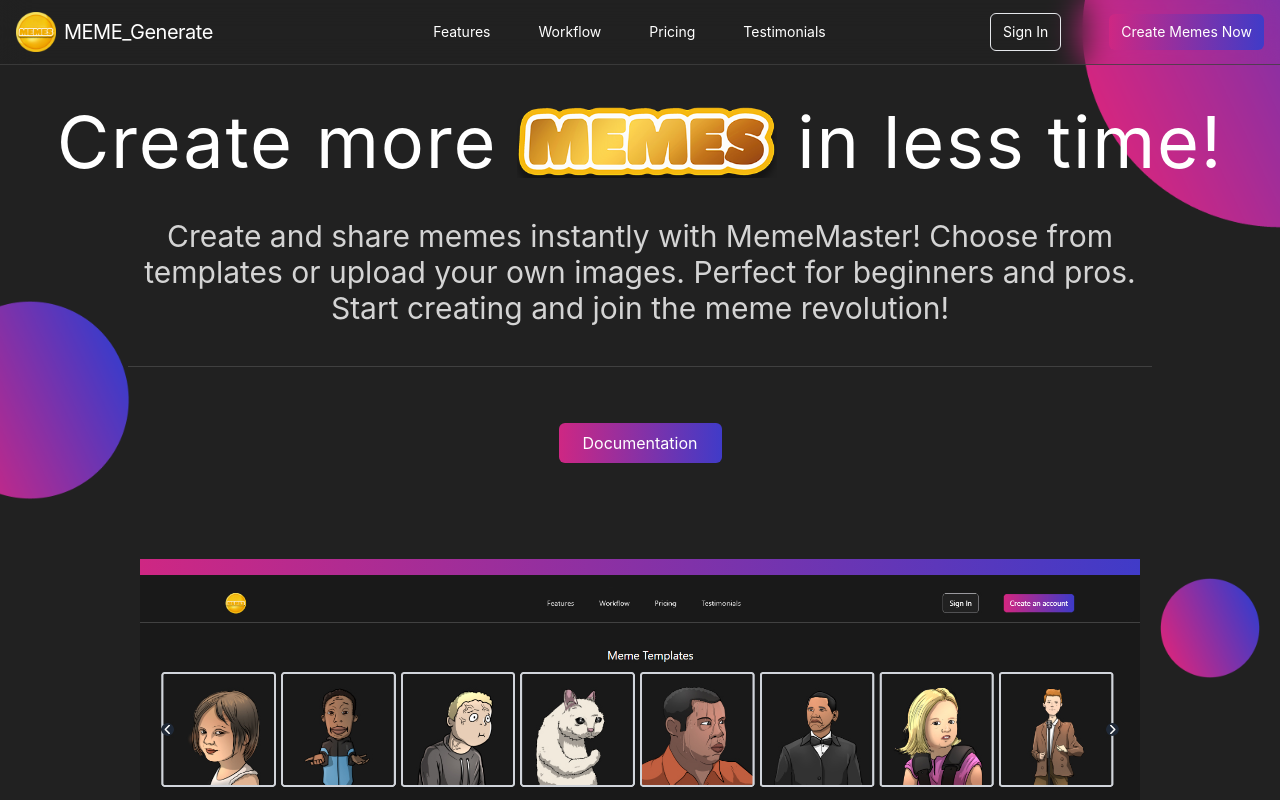
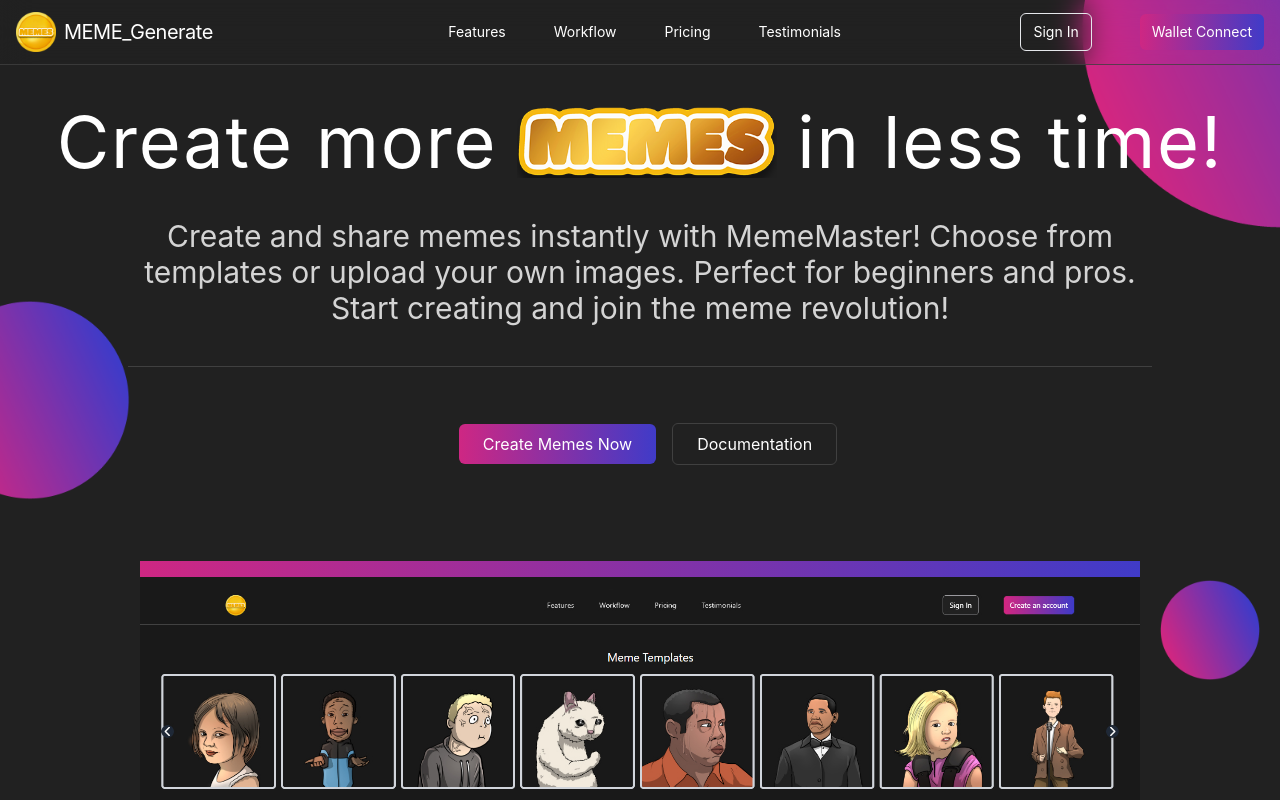
Before and after one commit to diduladishan/collage-test-project, a React (Vite) app: page / in a window 1280 px wide. Shown: the top 800 px of the page. Built offline with nearby package versions, Linux system fonts and the light colour scheme.

Commit message:
update wallet Connect and Create memes now buttons in the home page

```diff
--- a/src/components/Hero.jsx
+++ b/src/components/Hero.jsx
@@ -41,14 +41,14 @@ const HeroSection = () => {
             href="#"
             className="mx-2 rounded-md bg-gradient-to-r from-[#ce2783] to-[#403bc8] px-4 py-2 text-xs sm:mx-4 sm:px-6 sm:py-2 sm:text-sm md:text-base"
           >
-            Documentation
+            Create Memes Now
           </a>
-          {/* <a
+          <a
             href="#"
             className="mt-4 rounded-md border border-neutral-700 px-4 py-2 text-center text-xs sm:mt-0 sm:px-6 sm:text-sm md:text-base"
           >
             Documentation
-          </a> */}
+          </a>
         </div>
         <div className="mx-2 my-4 mt-10 flex max-w-[1280px] justify-center bg-gradient-to-r  from-[#ce2783] to-[#403bc8] sm:w-[600px] md:w-[780px] lg:w-[900px] xl:w-[1000px] 2xl:w-[1280px]">
           <img className="w-1.2 mx-2 my-4" src={Hero} alt="MEME_Generate" />
--- a/src/components/Navbar.jsx
+++ b/src/components/Navbar.jsx
@@ -38,7 +38,7 @@ const Navbar = () => {
               href="#"
               className="rounded-md bg-gradient-to-r from-[#ce2783] to-[#403bc8] px-3 py-2"
             >
-              Create Memes Now
+              Wallet Connect
             </a>
           </div>
           <div className="flex-col justify-end md:flex lg:hidden">
@@ -68,7 +68,7 @@ const Navbar = () => {
                 href="#"
                 className="rounded-md bg-gradient-to-r from-[#D42680] to-[#3D3BC9] px-3 py-2"
               >
-                Create Memes Now
+                Wallet Connect
               </a>
             </div>
           </div>
```
